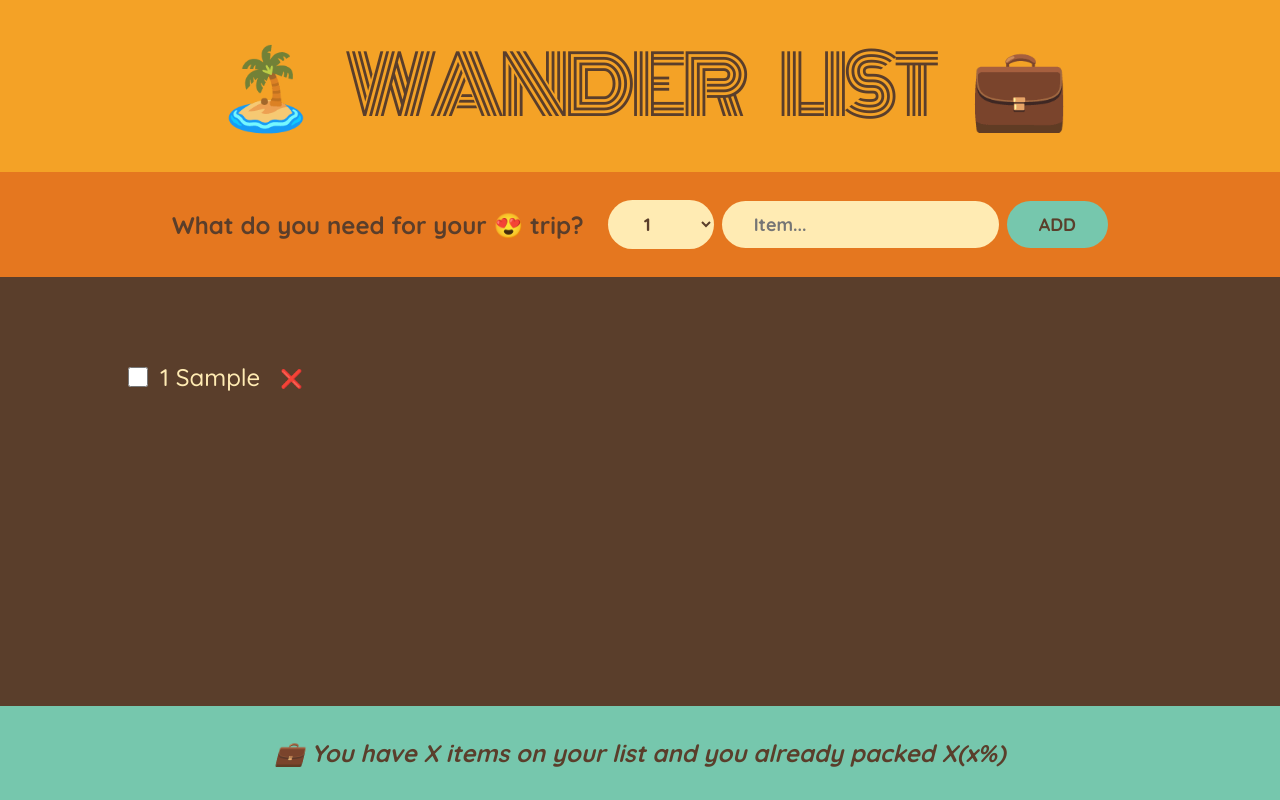
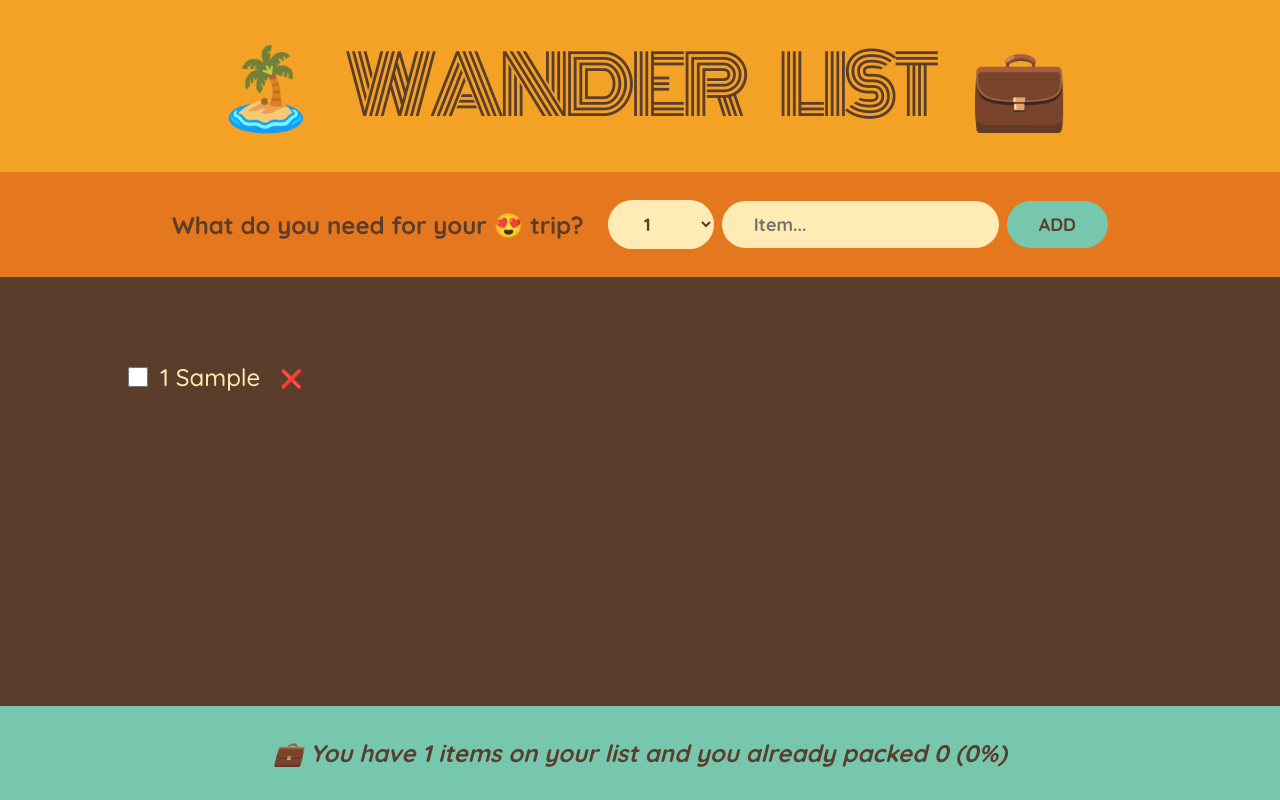
Before and after one commit to ShujaShah/wanderList, a React (Vite) app: page / in a window 1280 px wide. Both pictures are taken after typing "Sample" into the empty fields and a click on the button "ADD". Built offline with nearby package versions, Linux system fonts and the light colour scheme.

Commit message:
implemented the stats in footer

```diff
--- a/src/App.jsx
+++ b/src/App.jsx
@@ -32,7 +32,7 @@
         onDeleteItem={handleDeleteItem}
         onToggleItem={handleToggleItem}
       />
-      <Stats />
+      <Stats items={items} />
     </div>
   );
 }
--- a/src/components/Form.jsx
+++ b/src/components/Form.jsx
@@ -14,7 +14,6 @@
       id: Date.now(),
     };
     onAddItems(newItem);
-    console.log(newItem);
     setDescription('');
     setQuantity('');
   }
--- a/src/components/Stats.jsx
+++ b/src/components/Stats.jsx
@@ -1,9 +1,20 @@
 import React from 'react';
 
-const Stats = () => {
+const Stats = ({ items }) => {
+  if (!items.length)
+    return (
+      <p className="stats">Start adding some items to your packing list 🚀'</p>
+    );
+  const numItems = items.length;
+  const numPacked = items.filter((items) => items.packed).length;
+  const percentage = Math.round((numPacked / numItems) * 100);
   return (
     <footer className="stats">
-      <em>💼 You have X items on your list and you already packed X(x%)</em>
+      <em>
+        {percentage === 100
+          ? 'You got everything! Ready to go ✈️'
+          : `💼 You have ${numItems} items on your list and you already packed ${numPacked} (${percentage}%)`}
+      </em>
     </footer>
   );
 };
```
